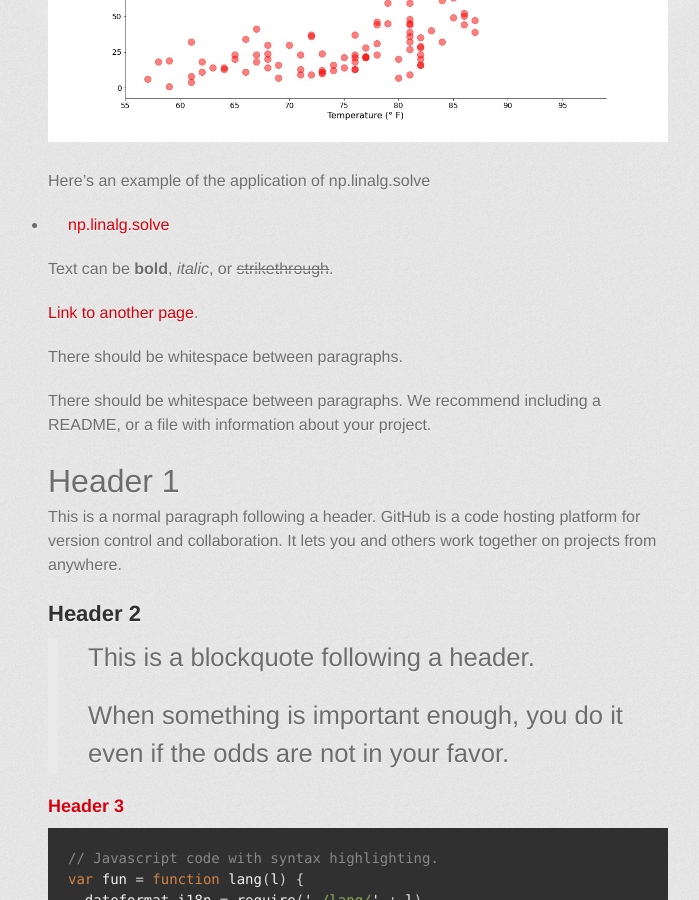
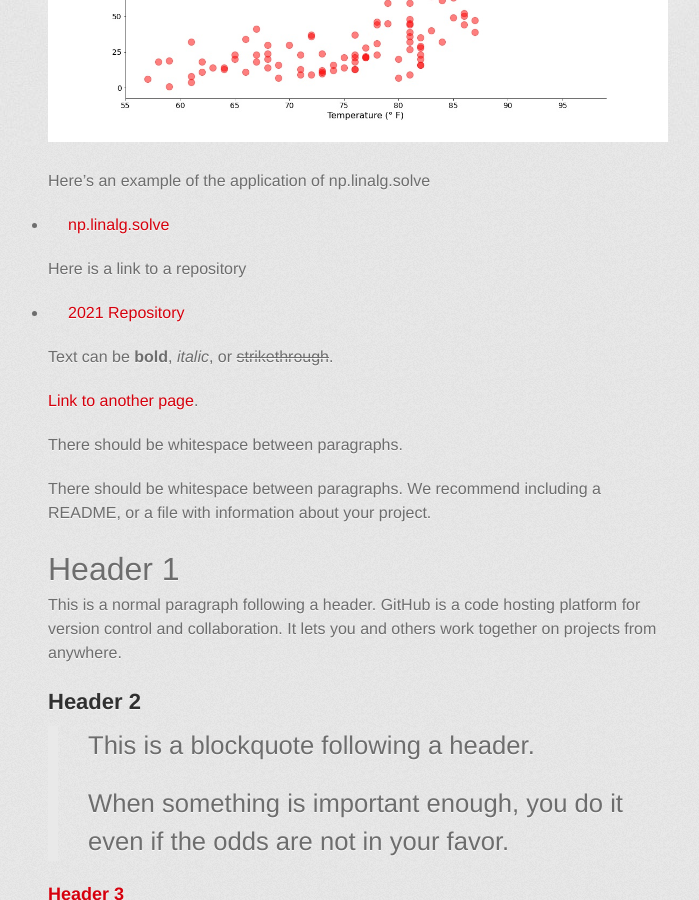
Before and after one commit to WCFord/WCFord.github.io, a Jekyll site: the page built from index.md, in a window 1280 px wide and 900 px high, scrolled down 429 px. Shown: the whole window, without its empty margins (282-981 px from the left). Built offline with Jekyll 4.4.1, drawn with Linux system fonts in a browser that asks for light colours; some web fonts are replaced; our own code applies the rules of GitHub Pages for plain Markdown files.

Commit message:
Update index.md

```diff
--- a/index.md
+++ b/index.md
@@ -7,6 +7,9 @@ description: A page to share what I've learned in analytics
 
 Here's an example of the application of np.linalg.solve
 - [np.linalg.solve](/np.linalg.solve/index.md)
+
+Here is a link to a repository
+- [2021 Repository](https://github.com/WCFord/2021)
 
 Text can be **bold**, _italic_, or ~~strikethrough~~.
 
```
